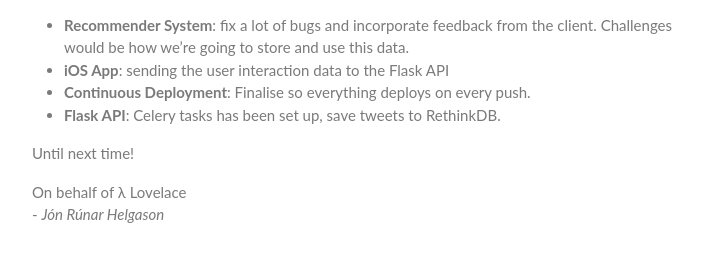
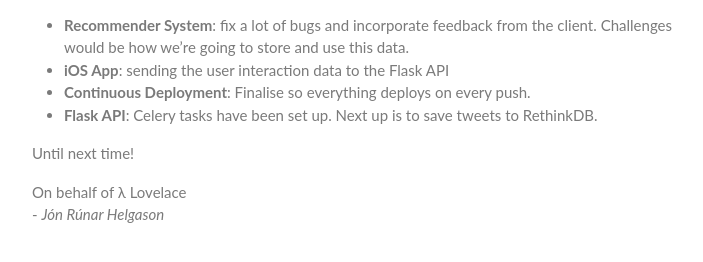
Before and after one commit to jonrh/lambda-lovelace, a Jekyll site: the page built from _posts/2016-07-11-week-9-blog.md, in a window 1280 px wide and 900 px high, scrolled down 4286 px. Shown: the part 610-872 px from the top of the window, without its empty margins (288-991 px from the left). Built offline with Jekyll 4.4.1, drawn with Linux system fonts in a browser that asks for light colours.

Commit message:
Week 9: Minor clarification

```diff
--- a/_posts/2016-07-11-week-9-blog.md
+++ b/_posts/2016-07-11-week-9-blog.md
@@ -102,7 +102,7 @@ We therefore set ourselves to set up a proper environment where we could simply
 - **Recommender System**: fix a lot of bugs and incorporate feedback from the client. Challenges would be how we're going to store and use this data.
 - **iOS App**: sending the user interaction data to the Flask API
 - **Continuous Deployment**: Finalise so everything deploys on every push.
-- **Flask API**: Celery tasks has been set up, save tweets to RethinkDB.
+- **Flask API**: Celery tasks have been set up. Next up is to save tweets to RethinkDB.
 
 Until next time!
 
```
